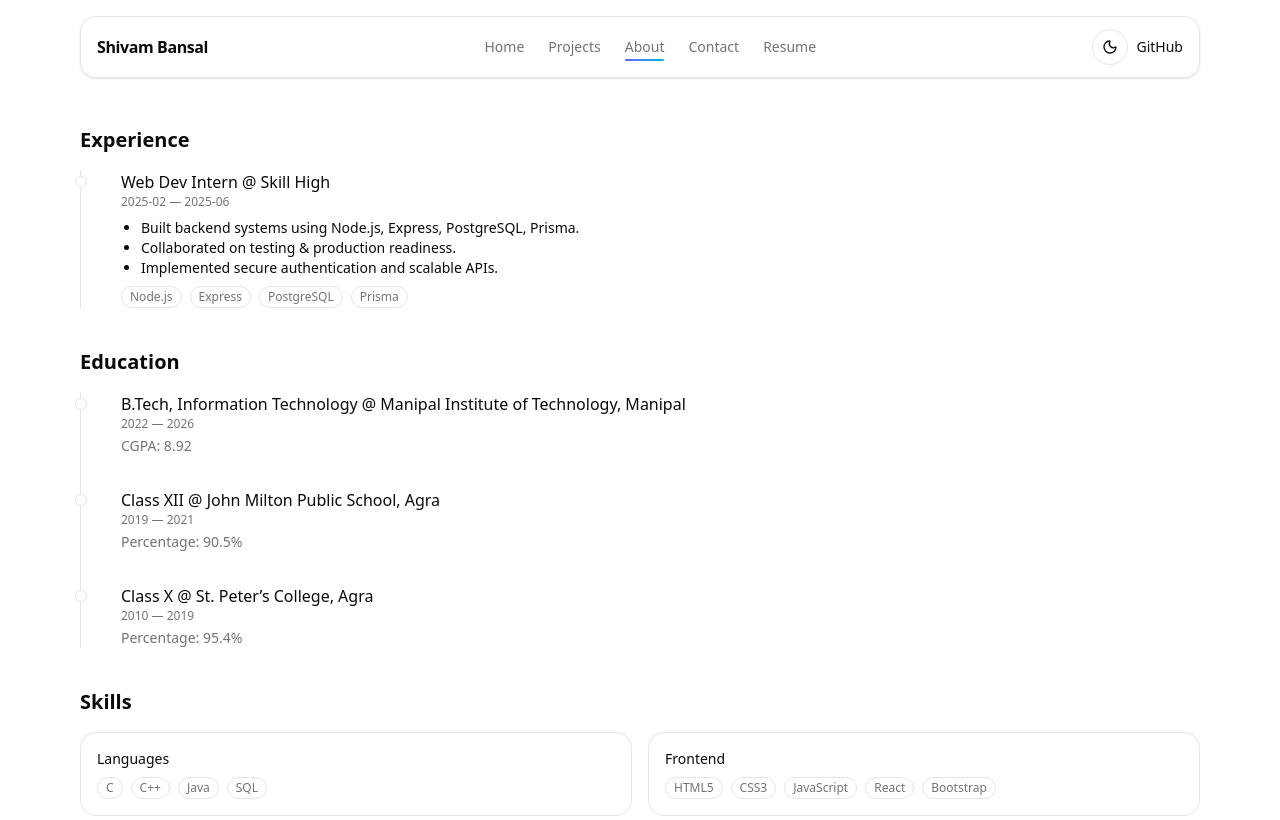
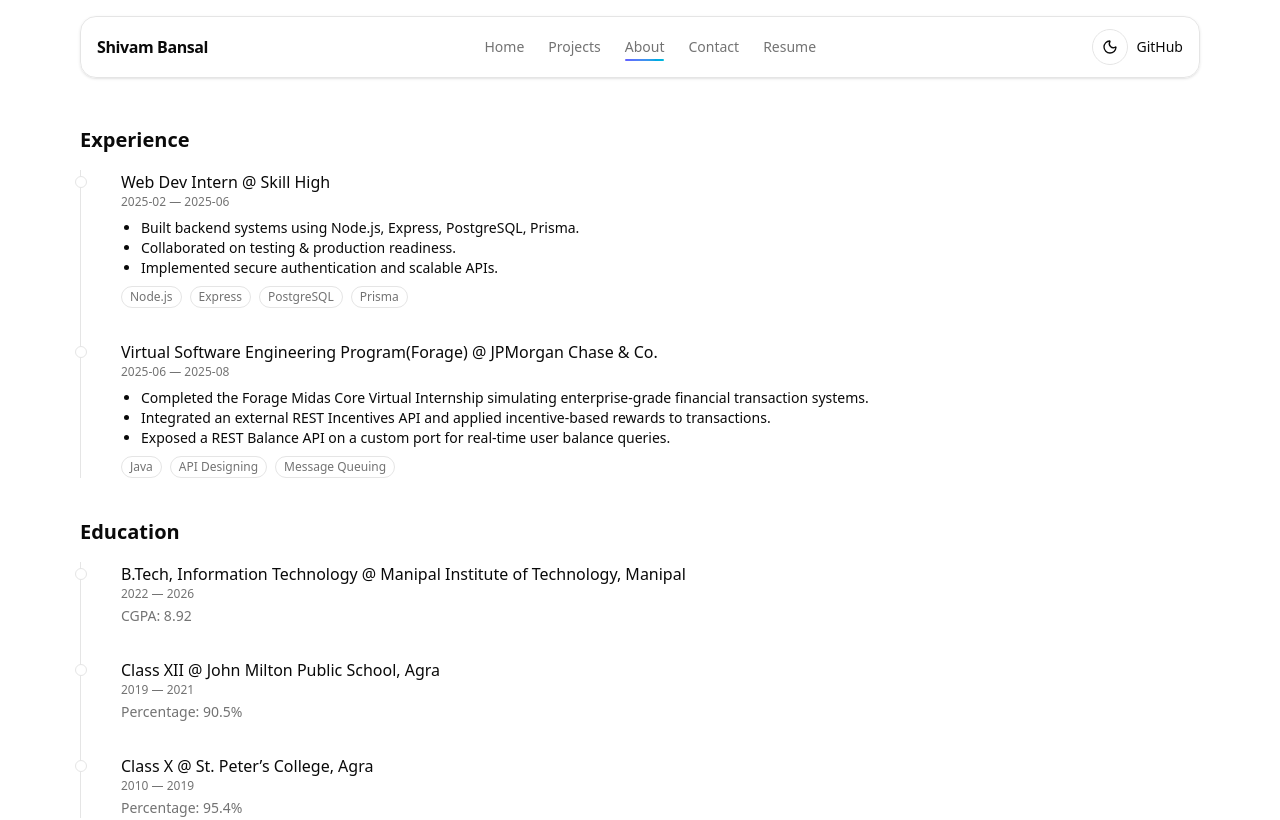
Before and after one commit to ShivamBansal0283/Portfolio_Shivam, a Next.js app: page /about in a window 1280 px wide. Shown: the top 820 px of the page. Built offline with nearby package versions, Linux system fonts and the light colour scheme.

Commit message:
Update experience.ts

```diff
--- a/src/content/experience.ts
+++ b/src/content/experience.ts
@@ -21,6 +21,18 @@ const experience: ExperienceItem[] = [
     ],
     skills: ["Node.js", "Express", "PostgreSQL", "Prisma"]
   },
+  {
+    company: "JPMorgan Chase & Co.",
+    role: "Virtual Software Engineering Program(Forage)",
+    start: "2025-06",
+    end: "2025-08",
+    bullets:[
+      "Completed the Forage Midas Core Virtual Internship simulating enterprise-grade financial transaction systems.",
+      "Integrated an external REST Incentives API and applied incentive-based rewards to transactions.",
+      "Exposed a REST Balance API on a custom port for real-time user balance queries."
+    ],
+    skills: ["Java","API Designing","Message Queuing"]
+  },
   // …add other roles
 ];
 
```
